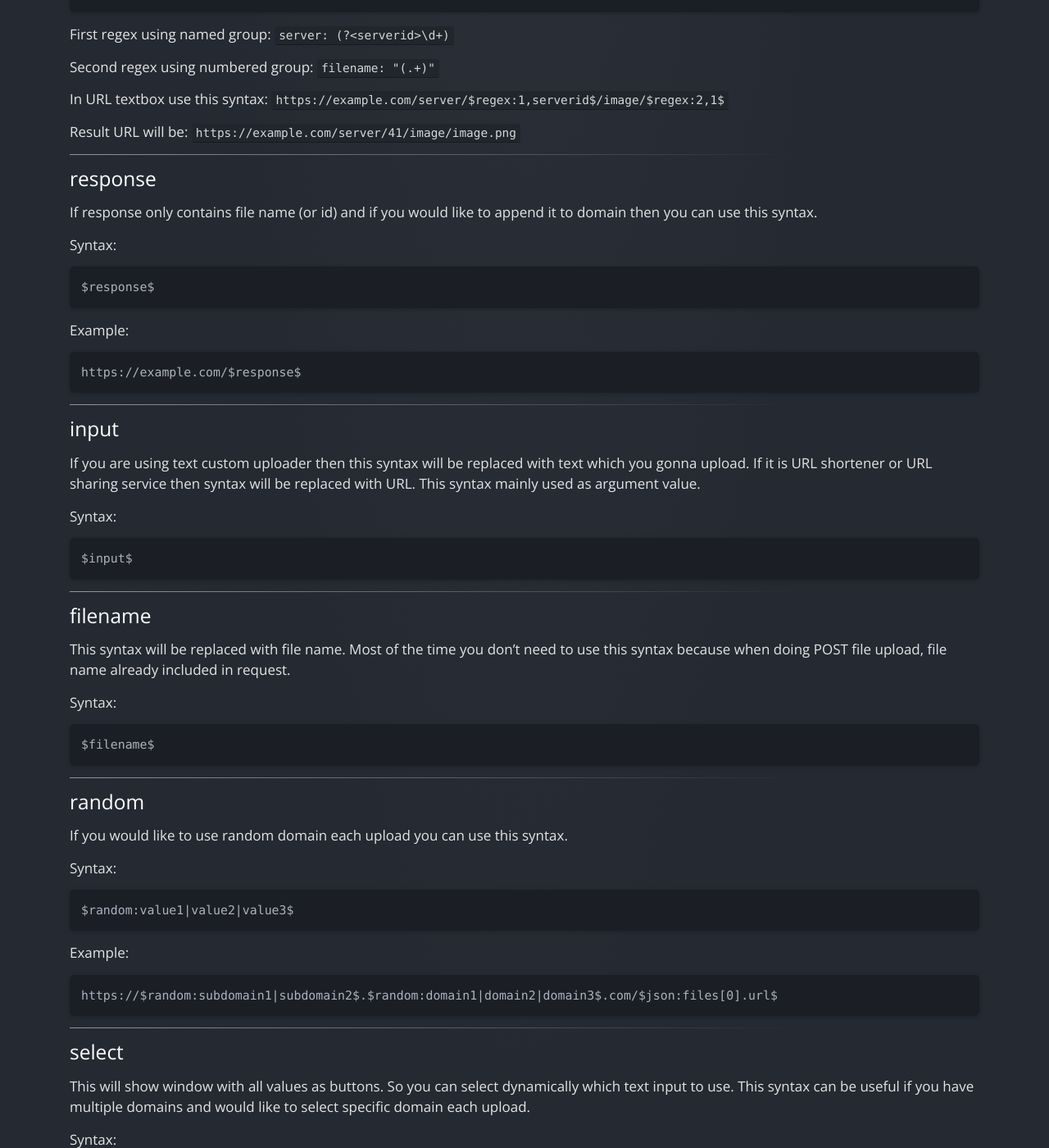
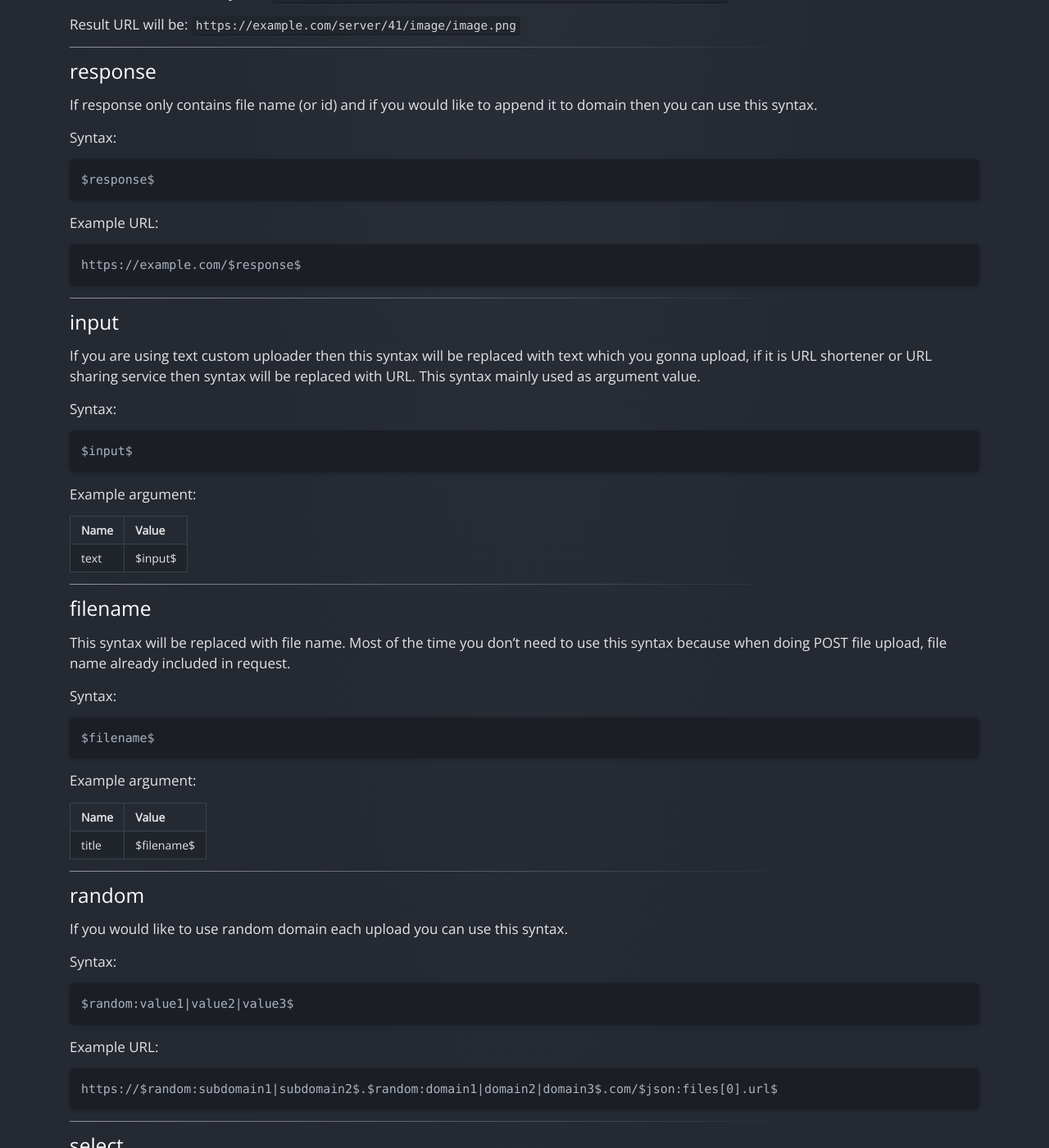
Before and after one commit to ShareX/sharex.github.io, a Jekyll site: the page built from docs/custom-uploader.md, in a window 1280 px wide and 1400 px high, scrolled down 4061 px. Shown: the whole window at 82% size. Built offline with Jekyll 4.4.1, drawn with Linux system fonts in a browser that asks for light colours; some of the changed text lies outside the part shown.

Commit message:
Added argument examples

````diff
--- a/docs/custom-uploader.md
+++ b/docs/custom-uploader.md
@@ -203,7 +196,7 @@
 $response$
 ```
 
-Example:
+Example URL:
 
 ```
 https://example.com/$response$
@@ -213,13 +206,19 @@
 
 ### input
 
-If you are using text custom uploader then this syntax will be replaced with text which you gonna upload. If it is URL shortener or URL sharing service then syntax will be replaced with URL. This syntax mainly used as argument value.
+If you are using text custom uploader then this syntax will be replaced with text which you gonna upload, if it is URL shortener or URL sharing service then syntax will be replaced with URL. This syntax mainly used as argument value.
 
 Syntax:
 
 ```
 $input$
 ```
+
+Example argument:
+
+| Name | Value |
+| --- | --- |
+| text | $input$ |
 
 ---
 
@@ -233,6 +232,12 @@
 $filename$
 ```
 
+Example argument:
+
+| Name | Value |
+| --- | --- |
+| title | $filename$ |
+
 ---
 
 ### random
@@ -245,7 +250,7 @@
 $random:value1|value2|value3$
 ```
 
-Example:
+Example URL:
 
 ```
 https://$random:subdomain1|subdomain2$.$random:domain1|domain2|domain3$.com/$json:files[0].url$
@@ -263,7 +268,7 @@
 $select:value1|value2|value3$
 ```
 
-Example:
+Example URL:
 
 ```
 https://$select:domain1.com|domain2.com|domain3.com$/$json:files[0].url$
@@ -285,7 +290,7 @@
 $prompt:title|default text$
 ```
 
-Example:
+Example URL:
 
 ```
 https://$prompt:Input subdomain|i$.example.com/$json:files[0].url$
````
Also changed, not shown: other parts of docs/custom-uploader.md (+1 -8 lines).
